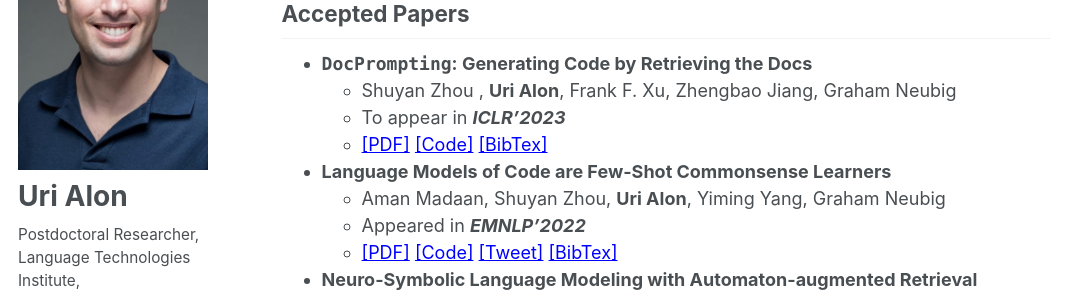
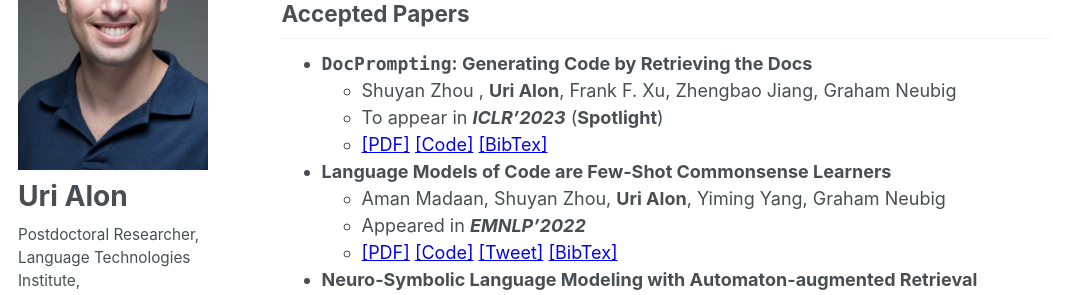
Before and after one commit to urialon/urialon.github.io, a Jekyll site: the page built from _pages/about.md, in a window 1280 px wide and 900 px high, scrolled down 1638 px. Shown: the part 153-448 px from the top of the window, without its empty margins (0-1080 px from the left). Built offline with Jekyll 4.4.1, drawn with Linux system fonts in a browser that asks for light colours.

Commit message:
spotlight

```diff
--- a/_pages/about.md
+++ b/_pages/about.md
@@ -99,7 +99,7 @@ I am happily married to Lee and father of Gur 🙂
 * **`DocPrompting`: Generating Code by Retrieving the Docs**{:id="doccoder"}
     * Shuyan Zhou
 , **Uri Alon**, Frank F. Xu, Zhengbao Jiang, Graham Neubig
-    * To appear in **_ICLR'2023_**
+    * To appear in **_ICLR'2023_** (**Spotlight**)
     * [[PDF]](https://arxiv.org/pdf/2207.05987.pdf){:target="_blank"} [[Code]](https://github.com/shuyanzhou/doccoder){:target="_blank"} [[BibTex]](https://pastebin.com/raw/nyrb6M7b){:target="_blank"}
 
 * **Language Models of Code are Few-Shot Commonsense Learners**{:id="cocogen"}
```
